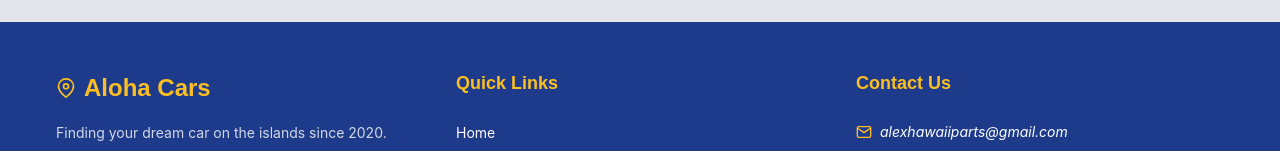
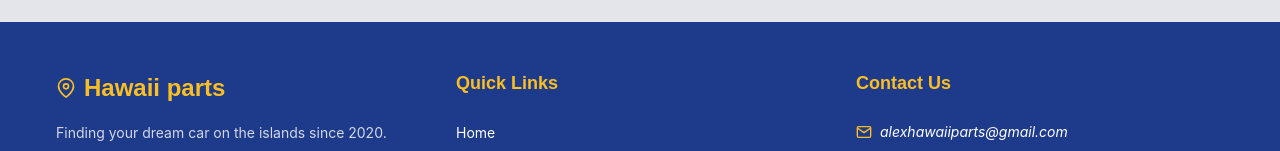
Before and after one commit to EXPua1/aloha, a React (Vite) app: page / in a window 1280 px wide. Shown: the part 996-1147 px from the top of the page. Built offline with nearby package versions, Linux system fonts and the light colour scheme.

Commit message:
changed title for hawaii

```diff
--- a/src/components/Footer/Footer.jsx
+++ b/src/components/Footer/Footer.jsx
@@ -10,7 +10,7 @@ const Footer = () => {
                 <div className={css.column}>
                     <div className={css.logo}>
                         <FiMapPin className={css.logoIcon} />
-                        <a href="/">Aloha Cars</a>
+                        <a href="/">Hawaii parts</a>
                     </div>
                     <p className={css.description}>
                         Finding your dream car on the islands since 2020.
```
